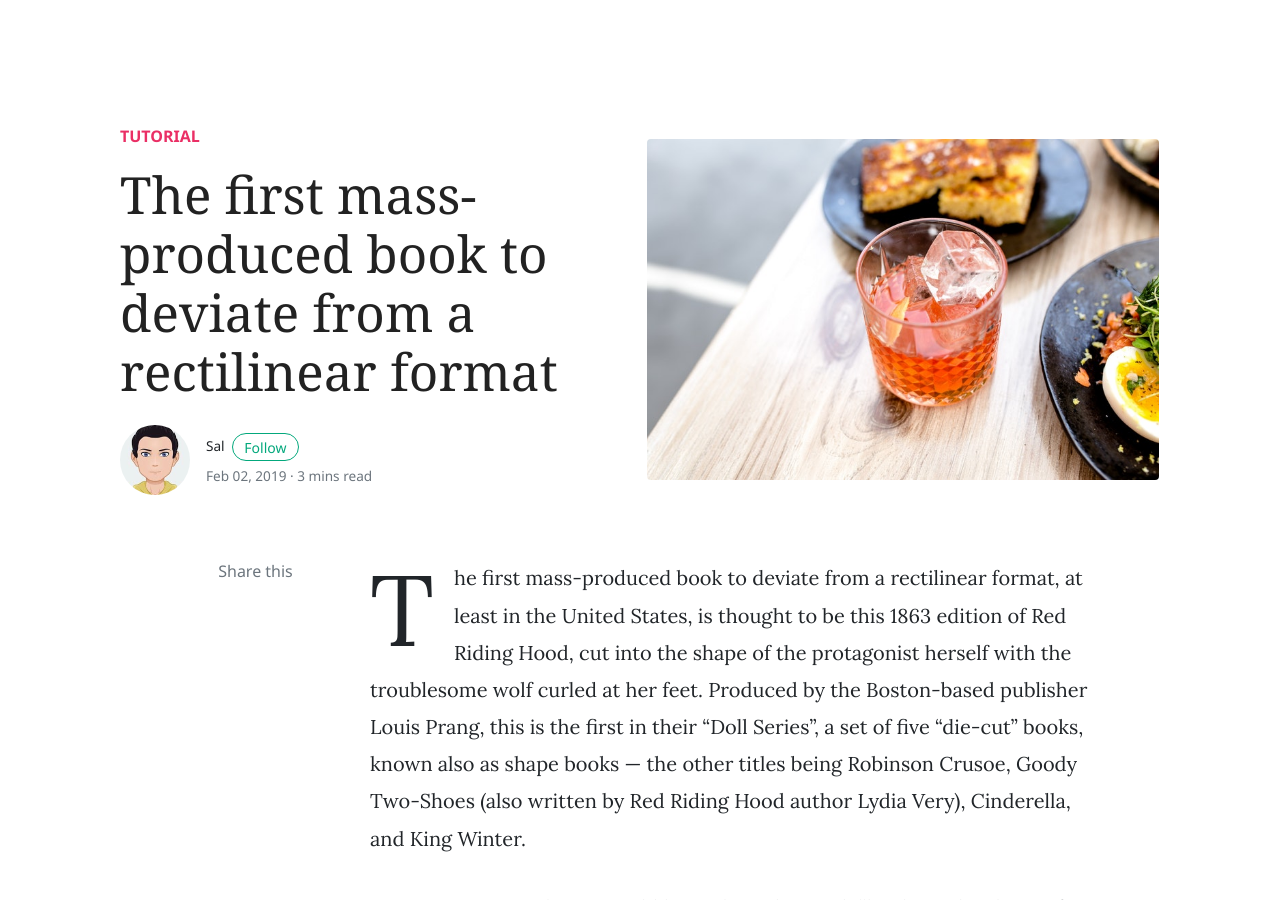
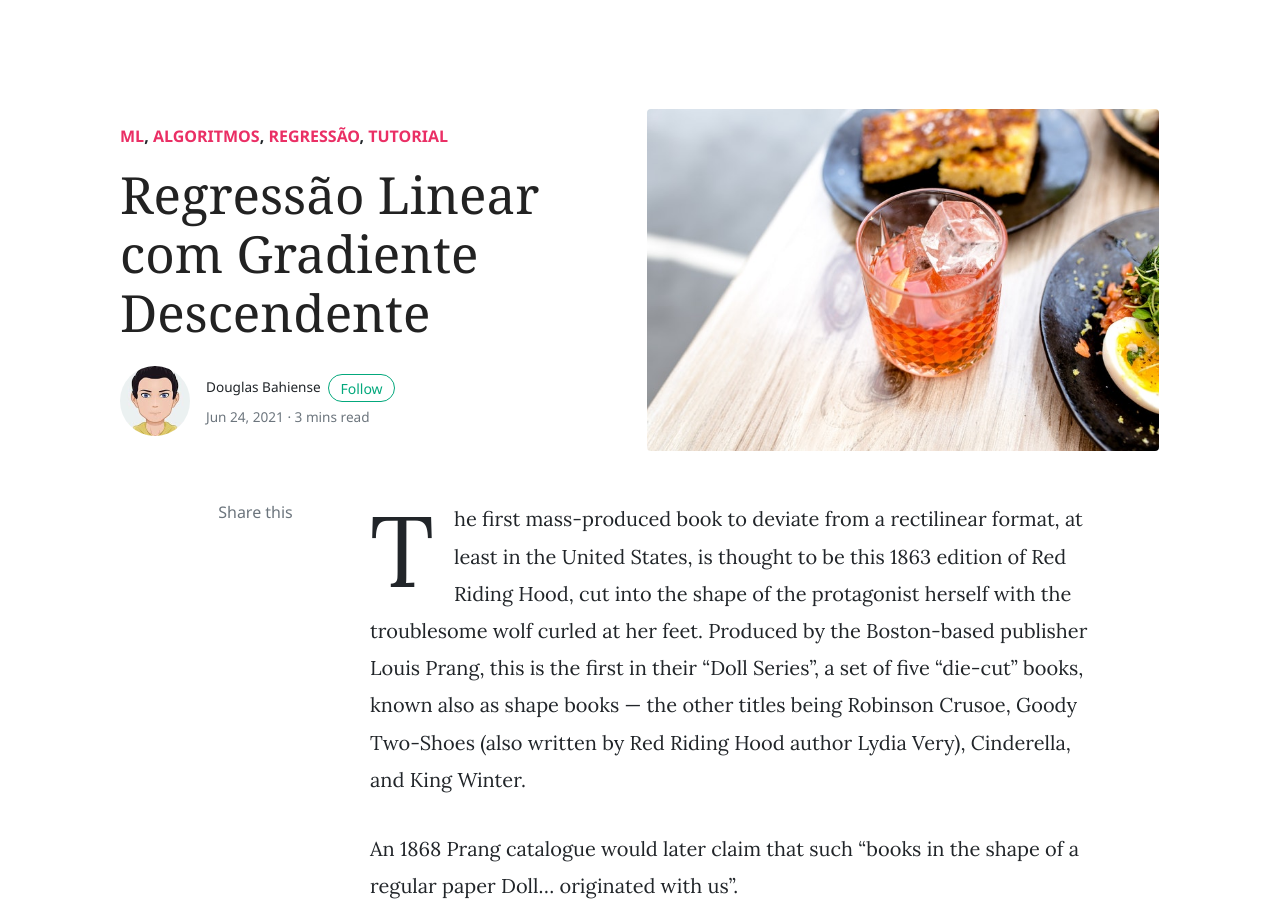
Before and after one commit to dbahiense/dbahiense.github.io, a Jekyll site: the page built from _posts/2021-06-24-linear-regression-with-gradient-descent.md, in a window 1280 px wide and 900 px high. Built offline with Jekyll 4.4.1, drawn with Linux system fonts in a browser that asks for light colours; nearby versions of some CDN libraries; comment, search, counter and statistics services are not loaded; some of the changed text lies outside the part shown.

Commit message:
linear regression with gradient descent

```diff
--- a/_posts/2019-02-02-first-mass-produced.md
+++ b/_posts/2021-06-24-linear-regression-with-gradient-descent.md
@@ -1,8 +1,8 @@
 ---
 layout: post
-title:  "The first mass-produced book to deviate from a rectilinear format"
-author: sal
-categories: [ tutorial ]
+title:  "Regressão Linear com Gradiente Descendente"
+author: douglas
+categories: [ ML, algoritmos, regressão, tutorial ]
 image: assets/images/17.jpg
 tags: [featured]
 ---
```
